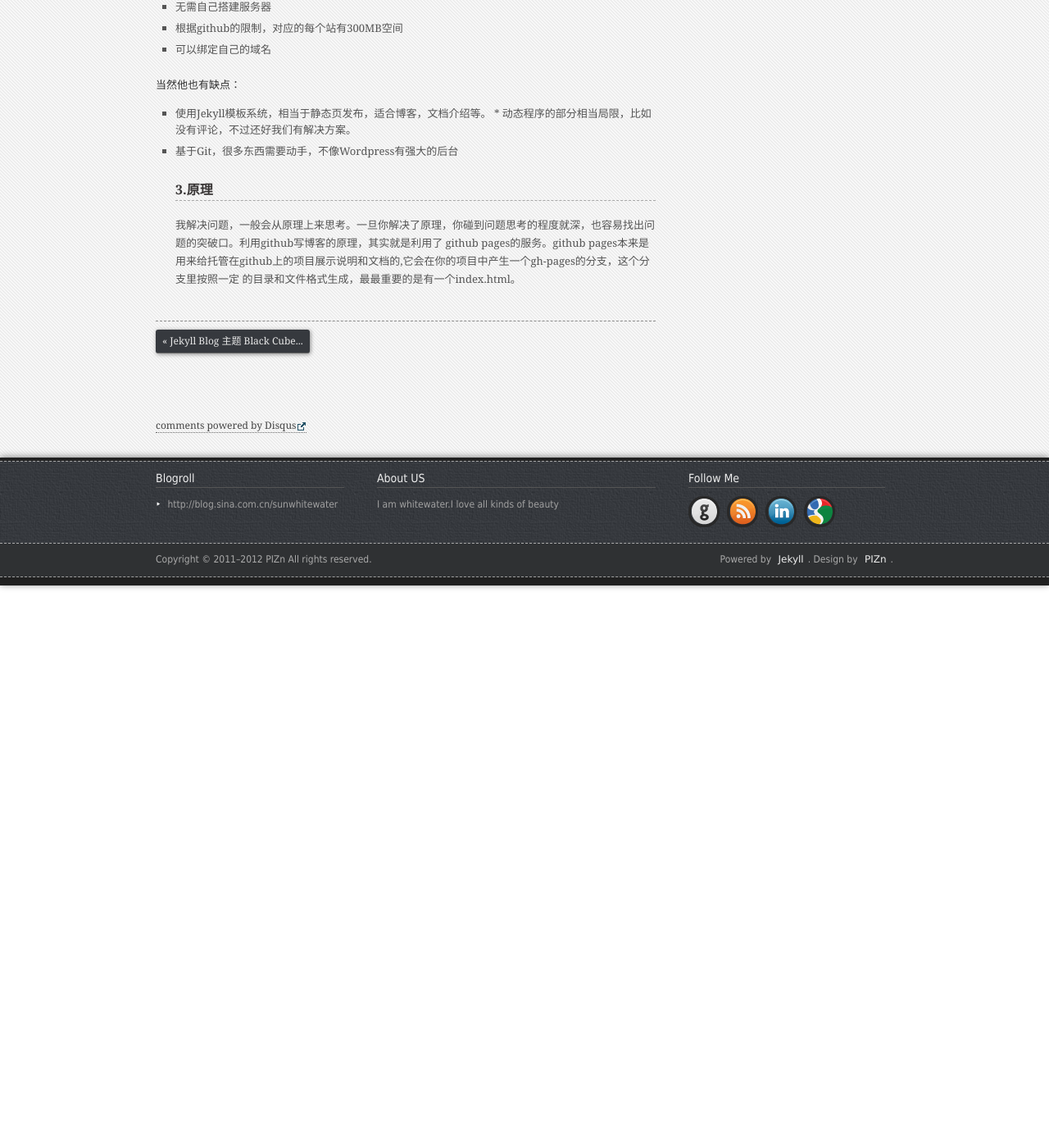
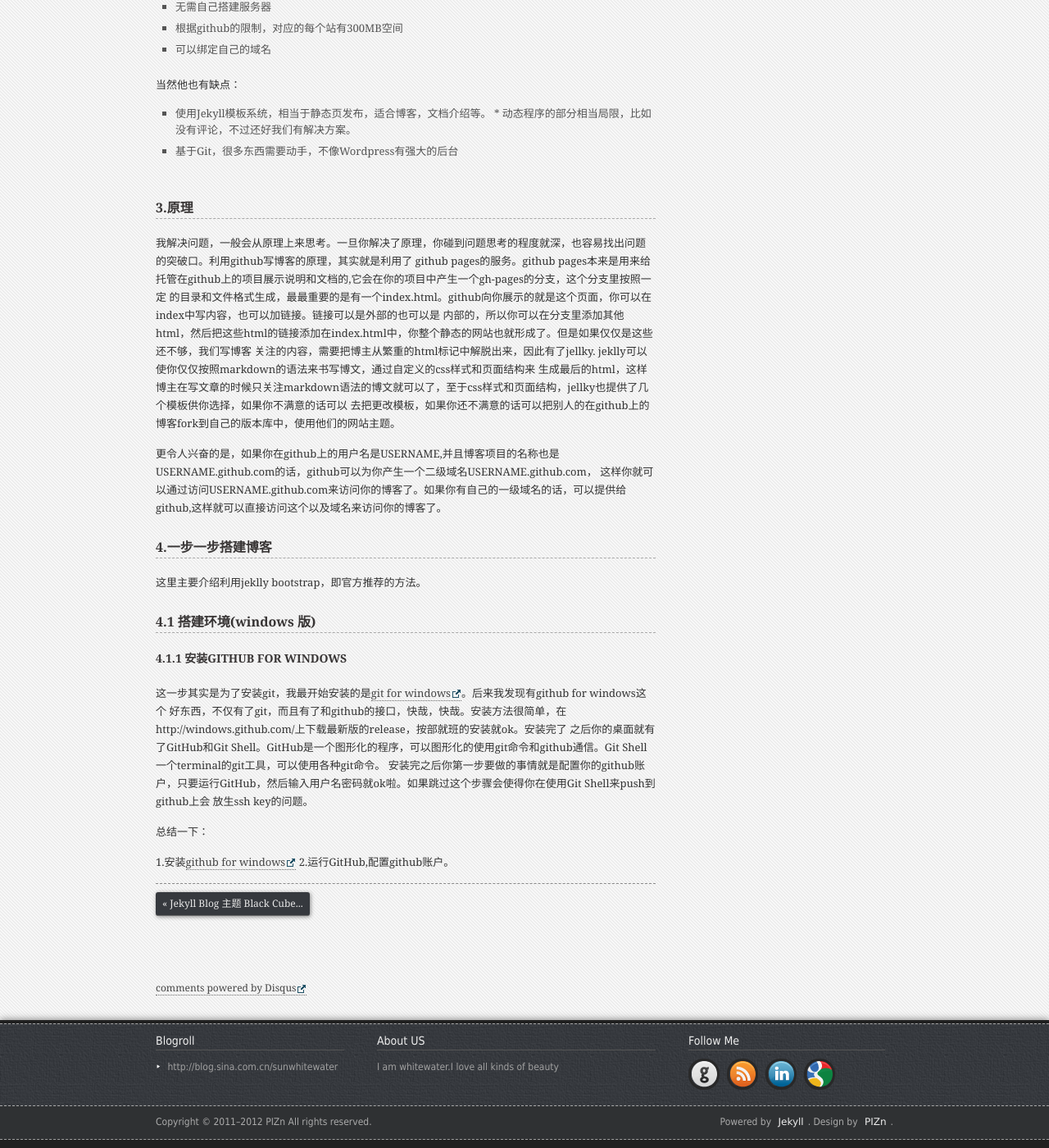
Before and after one commit to zixiaojindao/zixiaojindao.github.com, a Jekyll site: the page built from _posts/2012-09-19-windowsjeklly.md, in a window 1280 px wide and 1400 px high, scrolled down 687 px. Shown: the whole window at 82% size. Built offline with Jekyll 4.4.1, drawn with Linux system fonts in a browser that asks for light colours; nearby versions of some CDN libraries; Markdown is read by kramdown in place of the engine named in the settings; comment, search, counter and statistics services are not loaded.

Commit message:
edit post

```diff
--- a/_posts/2012-09-19-windowsjeklly.md
+++ b/_posts/2012-09-19-windowsjeklly.md
@@ -24,7 +24,31 @@
 
 * 使用Jekyll模板系统，相当于静态页发布，适合博客，文档介绍等。 * 动态程序的部分相当局限，比如没有评论，不过还好我们有解决方案。
 * 基于Git，很多东西需要动手，不像Wordpress有强大的后台
+
 ###3.原理
 我解决问题，一般会从原理上来思考。一旦你解决了原理，你碰到问题思考的程度就深，也容易找出问题的突破口。利用github写博客的原理，其实就是利用了
 github pages的服务。github pages本来是用来给托管在github上的项目展示说明和文档的,它会在你的项目中产生一个gh-pages的分支，这个分支里按照一定
-的目录和文件格式生成，最最重要的是有一个index.html。
+的目录和文件格式生成，最最重要的是有一个index.html。github向你展示的就是这个页面，你可以在index中写内容，也可以加链接。链接可以是外部的也可以是
+内部的，所以你可以在分支里添加其他html，然后把这些html的链接添加在index.html中，你整个静态的网站也就形成了。但是如果仅仅是这些还不够，我们写博客
+关注的内容，需要把博主从繁重的html标记中解脱出来，因此有了jellky. jeklly可以使你仅仅按照markdown的语法来书写博文，通过自定义的css样式和页面结构来
+生成最后的html，这样博主在写文章的时候只关注markdown语法的博文就可以了，至于css样式和页面结构，jellky也提供了几个模板供你选择，如果你不满意的话可以
+去把更改模板，如果你还不满意的话可以把别人的在github上的博客fork到自己的版本库中，使用他们的网站主题。
+
+更令人兴奋的是，如果你在github上的用户名是USERNAME,并且博客项目的名称也是USERNAME.github.com的话，github可以为你产生一个二级域名USERNAME.github.com，
+这样你就可以通过访问USERNAME.github.com来访问你的博客了。如果你有自己的一级域名的话，可以提供给github,这样就可以直接访问这个以及域名来访问你的博客了。
+
+###4.一步一步搭建博客
+这里主要介绍利用jeklly bootstrap，即官方推荐的方法。
+
+###4.1 搭建环境(windows 版)
+####4.1.1 安装github for windows
+这一步其实是为了安装git，我最开始安装的是<a href="http://msysgit.github.com/" target="_blank">git for windows</a>。后来我发现有github for windows这个
+好东西，不仅有了git，而且有了和github的接口，快哉，快哉。安装方法很简单，在http://windows.github.com/上下载最新版的release，按部就班的安装就ok。安装完了
+之后你的桌面就有了GitHub和Git Shell。GitHub是一个图形化的程序，可以图形化的使用git命令和github通信。Git Shell一个terminal的git工具，可以使用各种git命令。
+安装完之后你第一步要做的事情就是配置你的github账户，只要运行GitHub，然后输入用户名密码就ok啦。如果跳过这个步骤会使得你在使用Git Shell来push到github上会
+放生ssh key的问题。
+
+总结一下：
+
+1.安装<a href="http://windows.github.com/" target="_blank">github for windows</a>
+2.运行GitHub,配置github账户。
```
Also changed, not shown: 1 other file.
